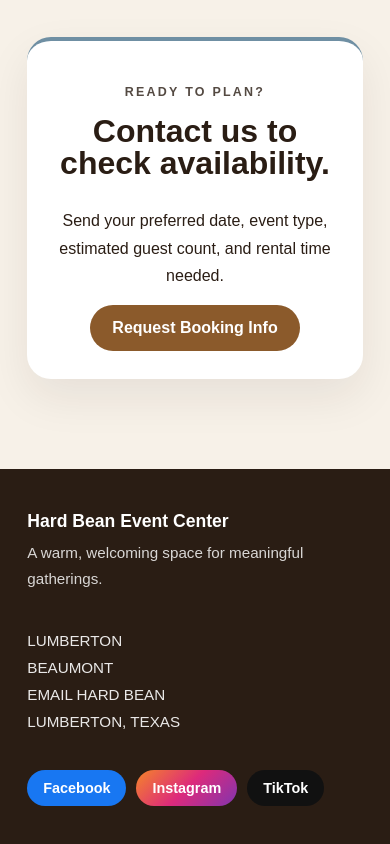
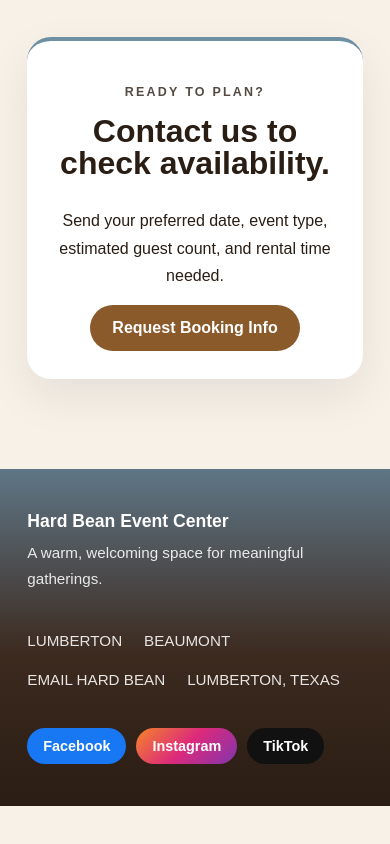
Before and after one commit to anastasis-elite/hardbean-events, a Next.js app: page / in a window 390 px wide. Shown: the part 3247-4091 px from the top of the page. After the commit the page ends 4053 px from the top, so only its background shows below. Built offline with nearby package versions, Linux system fonts and the light colour scheme.

Commit message:
Update globals.css

```diff
--- a/app/globals.css
+++ b/app/globals.css
@@ -428,13 +428,29 @@
   }
 
   .siteFooter {
-    flex-direction: column;
-    align-items: flex-start;
-  }
+  margin-top: 70px;
+  padding: 42px 7%;
 
-  .footerContact {
-    flex-direction: column;
-    align-items: flex-start;
-    gap: 10px;
-  }
+  background:
+    linear-gradient(
+      to top,
+      #2a1d14 0%,
+      #3c2a1f 45%,
+      #5f7686 100%
+    );
+
+  color: white;
+
+  display: flex;
+  justify-content: space-between;
+  align-items: center;
+  gap: 40px;
+  flex-wrap: wrap;
 }
+
+.footerContact a,
+.footerContact span,
+.siteFooter p {
+  opacity: 0.88;
+}
+}
```
